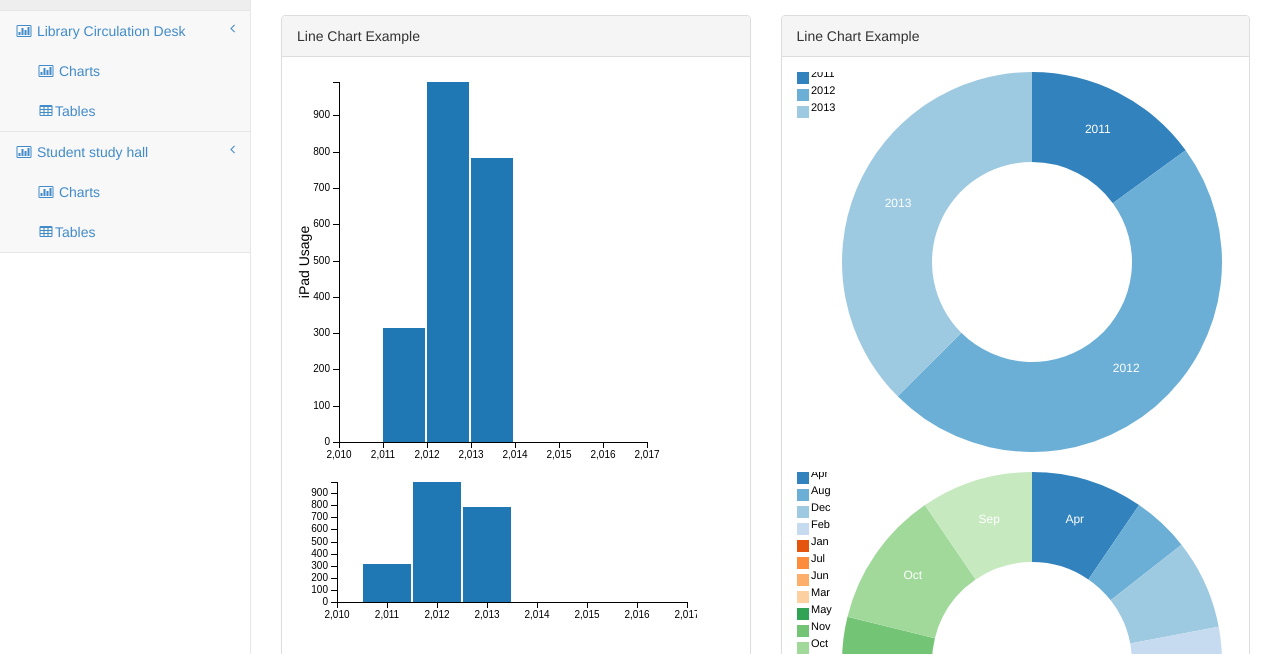
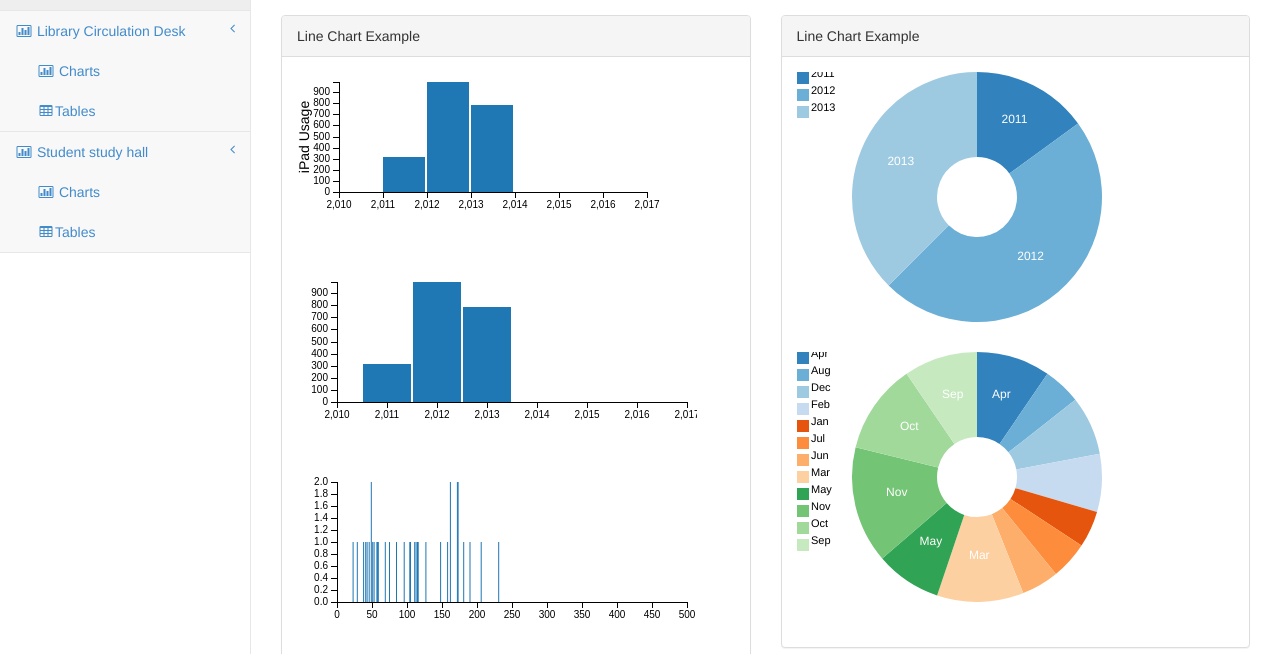
Before and after one commit to hegdesareeka/LibraryDashboard, a plain HTML site: page CirculationCharts.html in a window 1280 px wide. Shown: the part 146-800 px from the top of the page. Drawn offline with Linux system fonts and the light colour scheme.

Commit message:
css changes to circulationcharts

```diff
--- a/CirculationCharts.html
+++ b/CirculationCharts.html
@@ -142,11 +142,9 @@
                         <!-- /.panel-heading -->
                         <div class="panel-body">
                             <div class="flot-chart">
-                                <div class="flot-chart-content" id="dc-magnitude-chart"></div>
-                                <div class="flot-chart-content" id="dc-magnitude-chart1"></div>
-                                <div class="flot-chart-content" id="dc-magnitude-chart2"></div>
-
-
+                                <div class="flot-chart-content" style = "height:50%" id="dc-magnitude-chart"></div>
+                                <div class="flot-chart-content" style = "height:50%" id="dc-magnitude-chart1"></div>
+                                <div class="flot-chart-content" style = "height:50%" id="dc-magnitude-chart2"></div>
                             </div>
                         </div>
                         <!-- /.panel-body -->
@@ -163,8 +161,8 @@
                         <!-- /.panel-heading -->
                         <div class="panel-body">
                             <div class="flot-chart">
-                                <div class="flot-chart-content" id="dc-pie-chart"></div>
-                                <div class="flot-chart-content" id="dc-pie-chart1"></div>
+                                <div class="flot-chart-content" style = "height:70%" id="dc-pie-chart"></div>
+                                <div class="flot-chart-content"  style = "height:70%" id="dc-pie-chart1"></div>
 
                             </div>
                         </div>
@@ -246,7 +244,7 @@
 			return d.ipad;
 		});
 
-		chart.width(470).height(380).slicesCap(3).innerRadius(100).dimension(
+		chart.width(360).height(250).slicesCap(3).innerRadius(40).dimension(
 				yearDimension).group(ipadSumGroup).legend(dc.legend());
 
 
@@ -257,7 +255,7 @@
 		speedSumGroup1 = runDimension1.group().reduceSum(function(d) {
 			return d.ipad
 		})
-		chart1.width(470).height(380).slicesCap(12).innerRadius(100).dimension(
+		chart1.width(360).height(250).slicesCap(12).innerRadius(40).dimension(
 				runDimension1).group(speedSumGroup1).legend(dc.legend());
 
 		var lapValue1 = facts.dimension(function(d) {
@@ -311,7 +309,7 @@
 
 		  magnitudeChart
 		    .width(400)
-		    .height(400)
+		    .height(150)
 		    .x(d3.scale.linear().domain([2010,2017]))
 		    .brushOn(false)
 		    .yAxisLabel("iPad Usage")
```
